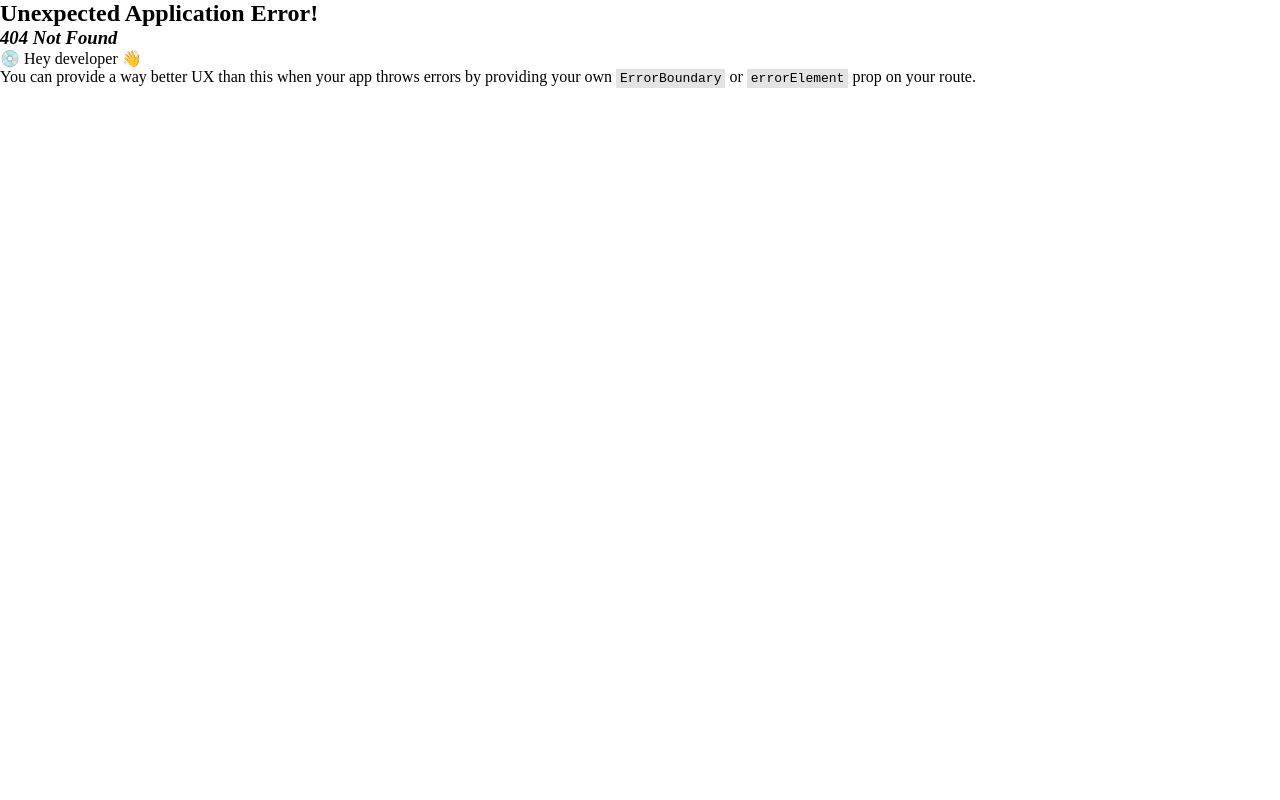
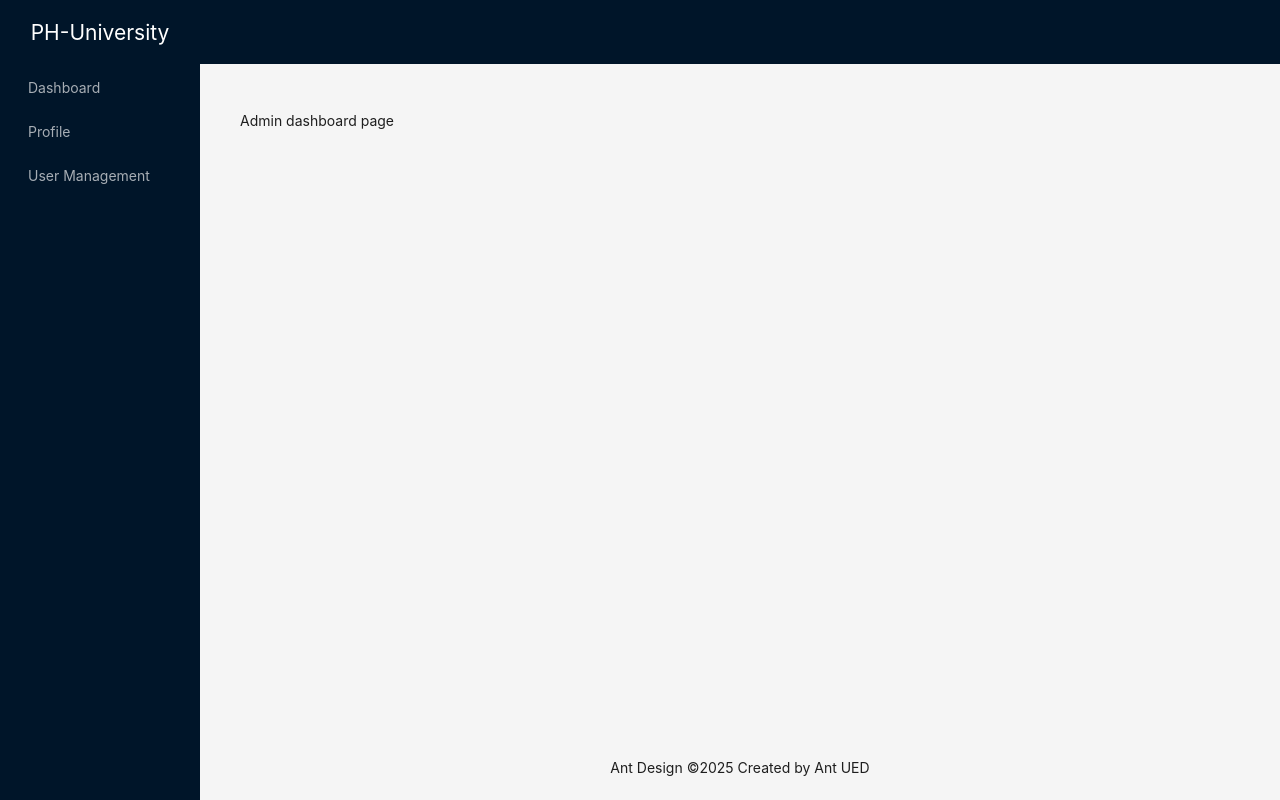
Before and after one commit to Emam-Bokhari/University-Management-Client, a React (Vite) app: page /admin/dashboard in a window 1280 px wide. Before the commit this address had no page. Built offline with nearby package versions, Linux system fonts and the light colour scheme.

Commit message:
feat(router): add admin routes with dashboard and creation pages

```diff
--- /dev/null
+++ b/src/pages/admin/AdminDashboard.tsx
@@ -0,0 +1,9 @@
+import { Fragment } from "react/jsx-runtime";
+
+export default function AdminDashboard() {
+  return (
+    <Fragment>
+      <p>Admin dashboard page</p>
+    </Fragment>
+  );
+}
--- /dev/null
+++ b/src/pages/admin/CreateAdmin.tsx
@@ -0,0 +1,9 @@
+import { Fragment } from "react/jsx-runtime";
+
+export default function CreateAdmin() {
+  return (
+    <Fragment>
+      <p>Create admin page</p>
+    </Fragment>
+  );
+}
--- /dev/null
+++ b/src/pages/admin/CreateFaculty.tsx
@@ -0,0 +1,9 @@
+import { Fragment } from "react/jsx-runtime";
+
+export default function CreateFaculty() {
+  return (
+    <Fragment>
+      <p>Create faculty page</p>
+    </Fragment>
+  );
+}
--- /dev/null
+++ b/src/pages/admin/CreateStudent.tsx
@@ -0,0 +1,9 @@
+import { Fragment } from "react/jsx-runtime";
+
+export default function CreateStudent() {
+  return (
+    <Fragment>
+      <p>Create student page</p>
+    </Fragment>
+  );
+}
```
Also changed, not shown: src/routes/router.tsx (+26 -0 lines).
